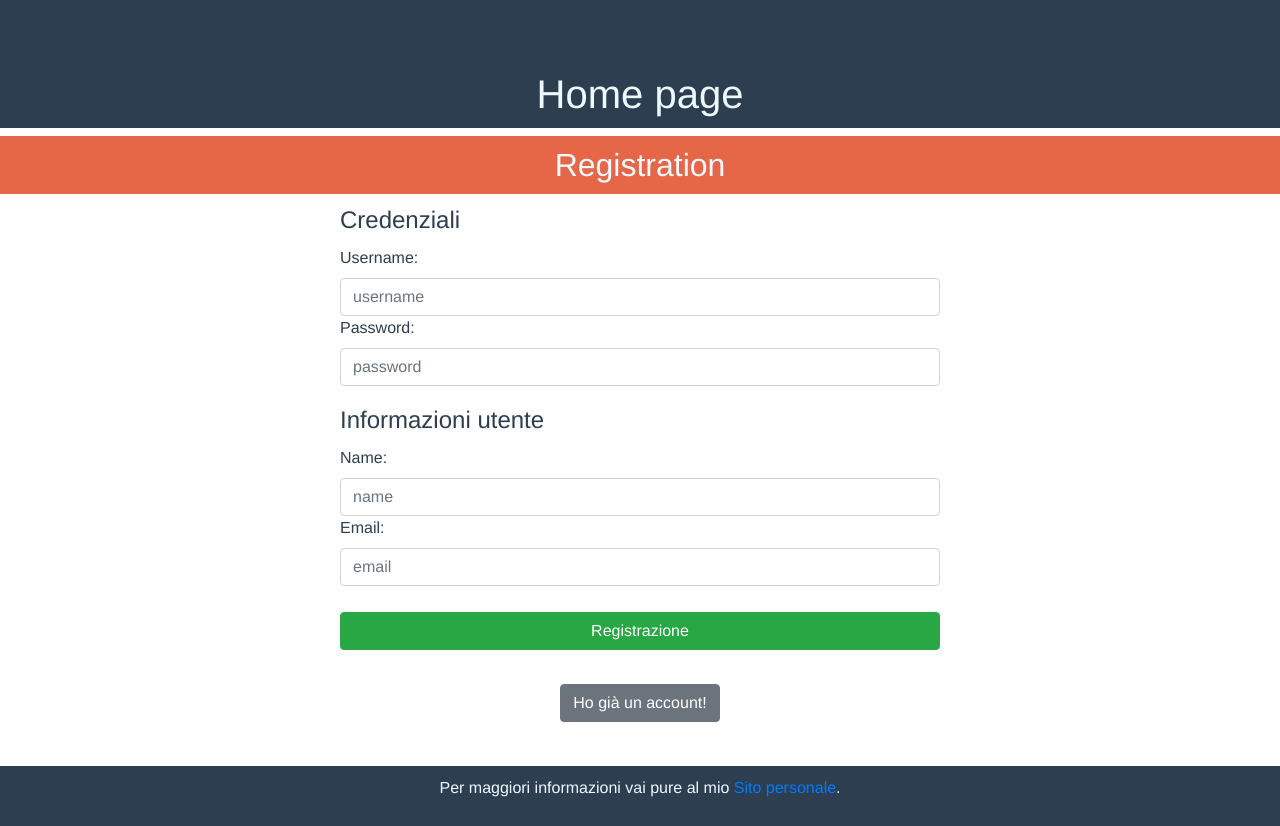
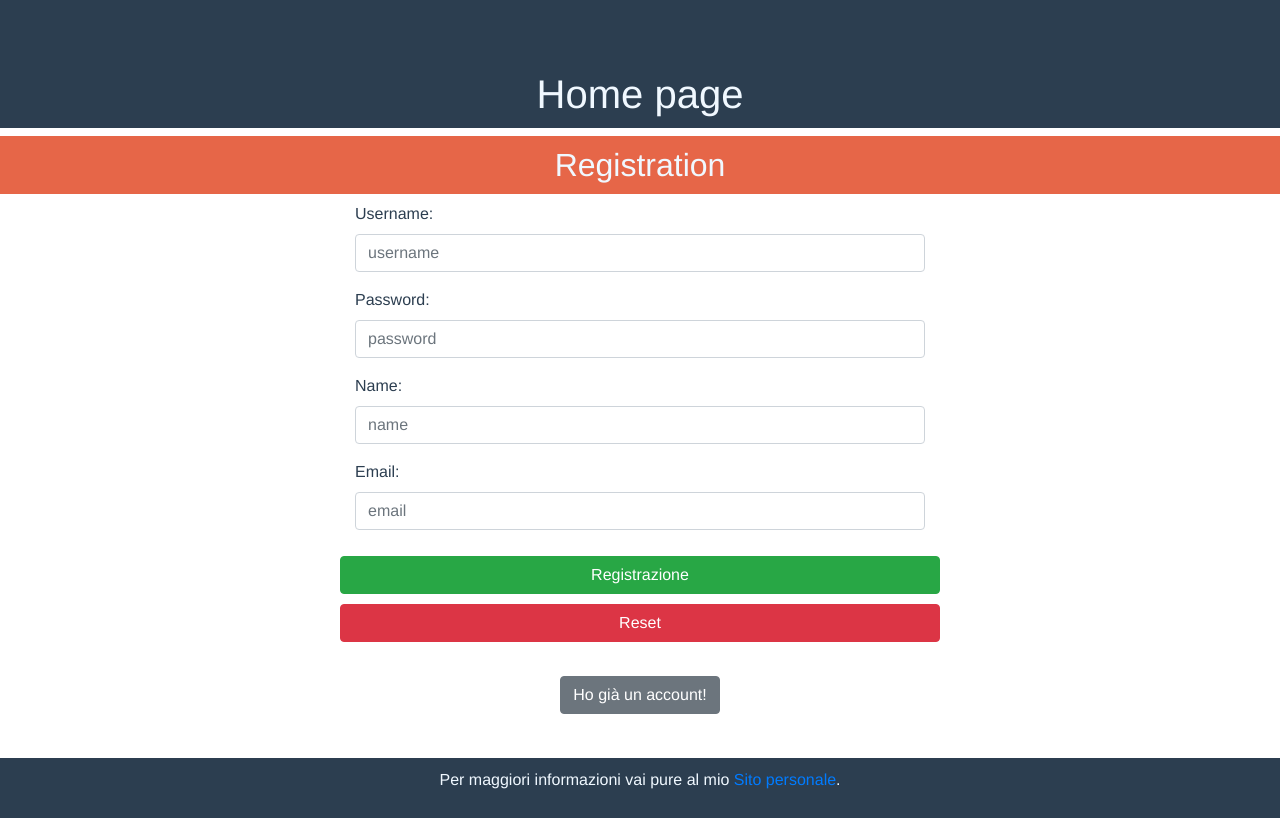
Before and after one commit to GiovanniMarchetto/prog_marchetto_vue, a Vue app: page /#/ in a window 1280 px wide. Both pictures are taken after a click on the button "Non hai ancora un account". Built offline with nearby package versions, Linux system fonts and the light colour scheme.

Commit message:
Big refactoring and fixes
Add b-container, refactor input and form-group, add extension parameter for fix the download, add reset in forms

```diff
--- a/src/components/functions/Login.vue
+++ b/src/components/functions/Login.vue
@@ -1,11 +1,12 @@
 <template>
   <div>
     <h2>Login Page</h2>
+
     <b-form @submit.prevent="login">
       <Credenziali :required="true" @change-info="change_home" />
-
       <b-button type="submit" variant="primary">Login</b-button>
     </b-form>
+
   </div>
 </template>
 
--- a/src/components/functions/Registration.vue
+++ b/src/components/functions/Registration.vue
@@ -2,16 +2,21 @@
   <div class="registration">
     <h2>Registration</h2>
 
-    <b-form @submit.prevent="registration">
+    <b-form @submit.prevent="registration" @reset="reset">
       <Credenziali :required="true" @change-info="change_home" />
 
       <UserInfo :required="true" @change-info="change_home" />
 
       <!-- <Ruolo v-if="potere === 'administrator'" @change-info="change_home" /> -->
 
-      <Logo v-if="role === 'uploader'" :required="true" @change-info="change_home" />
+      <Logo
+        v-if="role === 'uploader'"
+        :required="true"
+        @change-info="change_home"
+      />
 
       <b-button type="submit" variant="success">Registrazione</b-button>
+      <b-button type="reset" variant="danger">Reset</b-button>
     </b-form>
   </div>
 </template>
@@ -72,11 +77,58 @@ export default {
       }
     },
 
+    reset() {
+      this.username = "";
+      this.password = "";
+      this.name = "";
+      this.email = "";
+      this.logo = "";
+    },
+
     registration() {
-      const RegExConsumer = /^[A-Z0-9]+$/;
+      //TODO: non voglio avere troppa duplicazione di controllo
+      //        però faccio comunque un controllo minimo?
+      if (this.role === "administrator" && this.username !== this.email) {
+        this.$emit(
+          "registrazione",
+          "ERR - Gli amministratori devono avere l'email uguale all'username"
+        );
+      } else {
+        axios
+          .post(`${process.env.VUE_APP_APIROOT}/attori/registration`, {
+            username: this.username,
+            password: this.password,
+            name: this.name,
+            email: this.email,
+            role: this.role,
+            logo: this.logo,
+          })
+          .then((res) => {
+            console.log(res);
+            if (!res.data.startsWith("ERR")) {
+              this.$emit(
+                "registrazione",
+                "registrazione di " + this.username + " eseguita con successo"
+              );
+              this.reset();
+            } else {
+              this.$emit("registrazione", "ERR - " + res.data);
+            }
+          })
+          .catch((err) => {
+            this.$emit("registrazione", "ERR(esterno) - " + err);
+          });
+      }
+    },
+  },
+};
+</script>
+
+<!--
+const RegExConsumer = /^[A-Z0-9]+$/;
       const RegExUploader = /^[a-zA-Z0-9]+$/;
-      if (
-        //todo: non dovrebbe servire più, tranne per il controllo che siano i campi vuoti
+
+if (
         this.username === "" ||
         this.password === "" ||
         this.name === "" ||
@@ -103,45 +155,5 @@ export default {
           "registrazione",
           "ERR - Gli uploader devono avere un username di 4 caratteri alfanumerici"
         );
-      } else if (
-        this.role === "administrator" &&
-        this.username !== this.email
-      ) {
-        this.$emit(
-          "registrazione",
-          "ERR - Gli amministratori devono avere la mail uguale all'username"
-        );
-      } else {
-        axios
-          .post(`${process.env.VUE_APP_APIROOT}/attori/registration`, {
-            username: this.username,
-            password: this.password,
-            name: this.name,
-            email: this.email,
-            role: this.role,
-            logo: this.logo,
-          })
-          .then((res) => {
-            console.log(res);
-            if (!res.data.startsWith("ERR")) {
-              this.$emit(
-                "registrazione",
-                "registrazione di " + this.username + " eseguita con successo"
-              );
-              this.username = "";
-              this.password = "";
-              this.name = "";
-              this.email = "";
-              this.logo = "";
-            } else {
-              this.$emit("registrazione", "ERR - " + res.data);
-            }
-          })
-          .catch((err) => {
-            this.$emit("registrazione", "ERR(esterno) - " + err);
-          });
-      }
-    },
-  },
-};
-</script>
+      } else
+-->
--- a/src/components/functions/Upload.vue
+++ b/src/components/functions/Upload.vue
@@ -1,8 +1,13 @@
 <template>
   <div>
     <h2>Caricamento file</h2>
-    <b-form @submit.prevent="upload">
-      <FileInput @change-info="change_home" />
+    <b-form @submit.prevent="upload" @reset.prevent="reset">
+      <FileInput
+        :file="file"
+        :nameFile="nameFile"
+        :hashtag="hashtag"
+        @change-info="change_home"
+      />
 
       <b-form-group>
         <legend>Dati Consumer</legend>
@@ -19,6 +24,7 @@
       </b-form-group>
 
       <b-button type="submit" variant="success">Upload</b-button>
+      <b-button type="reset" variant="danger">Reset</b-button>
     </b-form>
   </div>
 </template>
@@ -44,6 +50,7 @@ export default {
       file: "",
       nameFile: "",
       hashtag: "",
+      extension: "",
       usernameCons: "",
       nameCons: "",
       emailCons: "",
@@ -62,6 +69,9 @@ export default {
         case "hashtag":
           this.hashtag = valueProp;
           break;
+        case "extension":
+          this.extension = valueProp;
+          break;
         // case "usernameCons":
         //   this.usernameCons = valueProp;
         //   break;
@@ -76,11 +86,20 @@ export default {
           break;
       }
     },
+    reset() {
+      this.file = "";
+      this.extension = "";
+      this.nameFile = "";
+      this.hashtag = "";
+      this.usernameCons = "";
+      this.nameCons = "";
+      this.emailCons = "";
+    },
     upload() {
       axios
         .post(`${process.env.VUE_APP_APIROOT}/files/upload`, {
           file: this.file,
-          nameFile: this.nameFile,
+          nameFile: this.nameFile + this.extension,
           hashtag: this.hashtag,
           usernameCons: this.usernameCons,
           nameCons: this.nameCons,
@@ -89,12 +108,7 @@ export default {
         .then((res) => {
           if (!res.data.startsWith("ERR")) {
             this.$emit("upload", res.data);
-            this.file = "";
-            this.nameFile = "";
-            this.hashtag = "";
-            this.usernameCons = "";
-            this.nameCons = "";
-            this.emailCons = "";
+            this.reset();
           } else {
             this.$emit("upload", "ERR - " + res.data);
           }
--- a/src/components/input/Credenziali.vue
+++ b/src/components/input/Credenziali.vue
@@ -1,8 +1,9 @@
 <template>
-  <b-form-group>
-    <legend>Credenziali</legend>
-    <label for="username">Username:</label>
+  <b-container
+    ><!-- <legend>Credenziali</legend> -->
 
+    <b-form-group id="username-group" label="Username:" label-for="username">
+      <!-- description="We'll never share your email with anyone else." -->
       <b-form-input
         @change.native="change"
         id="username"
@@ -11,9 +12,9 @@
         v-model="username"
         placeholder="username"
       />
+    </b-form-group>
 
-    <label for="password">Password:</label>
-
+    <b-form-group id="password-group" label="Password:" label-for="password">
       <b-form-input
         @change.native="change"
         id="password"
@@ -23,12 +24,43 @@
         placeholder="password"
       />
     </b-form-group>
+    <!-- <b-form-group>
+      <b-col sm="3">
+        <label for="password">Password:</label>
+      </b-col>
+
+      <b-col sm="9">
+        <b-form-input
+          @change.native="change"
+          id="password"
+          type="password"
+          name="password"
+          v-model="password"
+          placeholder="password"
+        />
+      </b-col>
+    </b-form-group> -->
+  </b-container>
 </template>
 
 <script>
 export default {
   name: "Credenziali",
   props: ["required"],
+  // computed: {
+  //   // dovrei aggiungere l'attributo :state="nameState" e alle props:"ruolo"
+  //   nameState() {
+  //     if (this.ruolo == "consumer")
+  //       return this.username.length === 16 ? true : false;
+  //     else if (this.ruolo == "uploader")
+  //       return this.username.length === 4 ? true : false;
+  //     else return this.username.length > 3 ? true : false;
+  //     // {
+  //     //   const RegExAdministrator = /^[a-zA-Z0-9]+@[a-zA-Z0-9]+\.[a-zA-Z]+$/;
+  //     //   return RegExAdministrator.test(this.username) ? true : false;
+  //     // }
+  //   },
+  // },
   data() {
     return {
       username: "",
--- a/src/components/input/FileInput.vue
+++ b/src/components/input/FileInput.vue
@@ -1,7 +1,7 @@
 <template>
-  <b-form-group>
-    <legend>File</legend>
-    <!-- <label for="file">File:</label> -->
+  <b-container>
+    <!-- <legend>File</legend> -->
+    <b-form-group id="file-group" label="File:" label-for="file">
       <b-form-file
         @change.native="trasf64"
         id="file"
@@ -10,8 +10,13 @@
         v-model="file"
         required
       />
+    </b-form-group>
 
-    <label for="nameFile">Nome del file:</label>
+    <b-form-group
+      id="nameFile-group"
+      label="Nome del file:"
+      label-for="nameFile"
+    >
       <b-form-input
         @change.native="change"
         id="nameFile"
@@ -20,8 +25,9 @@
         v-model="nameFile"
         placeholder="name of file"
       />
+    </b-form-group>
 
-    <label for="hashtag">Hashtag:</label>
+    <b-form-group id="hashtag-group" label="Hashtag:" label-for="hashtag">
       <b-form-input
         @change.native="change"
         id="hashtag"
@@ -31,31 +37,45 @@
         placeholder="hashtag"
       />
     </b-form-group>
+  </b-container>
 </template>
 
 <script>
 export default {
   name: "FileInput",
-  data() {
-    return {
-      file: "",
-      nameFile: "",
-      hashtag: "",
-    };
-  },
+  props: ["file", "nameFile", "hashtag"],
+  // data() {
+  //   return {
+  //     : "",
+  //     : "",
+  //     : "",
+  //   };
+  // },
   watch: {
     file: function() {
-      const valore = { nameProp: "file", valueProp: this.file };
-      this.$emit("change-info", valore);
+      const valoreFile = { nameProp: "file", valueProp: this.file };
+      this.$emit("change-info", valoreFile);
     },
   },
   methods: {
     trasf64(imgObj) {
       const reader = new FileReader();
       reader.onload = (elem) => {
-        this.file = elem.target.result;
+        this.file = elem.target.result.replace(/^data:.+;base64,/, "");
+      };
+      reader.onerror = function(error) {
+        console.log("Error: ", error);
       };
       reader.readAsDataURL(imgObj.target.files[0]);
+
+      let nameObject = imgObj.target.files[0].name;
+      let lastDot = nameObject.lastIndexOf(".");
+      const valoreExt = {
+        nameProp: "extension",
+        valueProp: nameObject.substring(lastDot),
+      };
+      this.$emit("change-info", valoreExt);
+      //https://stackoverflow.com/questions/43708127/javascript-get-the-filename-and-extension-from-input-type-file
     },
     change(e) {
       const valore = { nameProp: e.target.name, valueProp: e.target.value };
--- a/src/components/input/UserInfo.vue
+++ b/src/components/input/UserInfo.vue
@@ -1,10 +1,9 @@
 <template>
-  <b-form-group>
-    <legend>Informazioni utente</legend>
+  <b-container>
+    <!-- <legend>Informazioni utente</legend> -->
 
-    <label for="name">Name:</label>
-
-    <b-form-input
+<b-form-group id="name-group" label="Name:" label-for="name">
+      <b-form-input
       @change.native="change"
       id="name"
       type="text"
@@ -12,10 +11,10 @@
       v-model="name"
       placeholder="name"
     />
+    </b-form-group>
 
-    <label for="email">Email:</label>
-
-    <b-form-input
+    <b-form-group id="email-group" label="Email:" label-for="email">
+      <b-form-input
       @change.native="change"
       id="email"
       type="email"
@@ -23,7 +22,9 @@
       v-model="email"
       placeholder="email"
     />
-  </b-form-group>
+    </b-form-group>
+
+  </b-container>
 </template>
 
 <script>
```
Also changed, not shown: src/components/input/Logo.vue (+18 -5 lines), src/components/cestino/Ruolo.vue (renamed from src/components/input/Ruolo.vue). Lines whose indentation alone changed are shown as unchanged.
